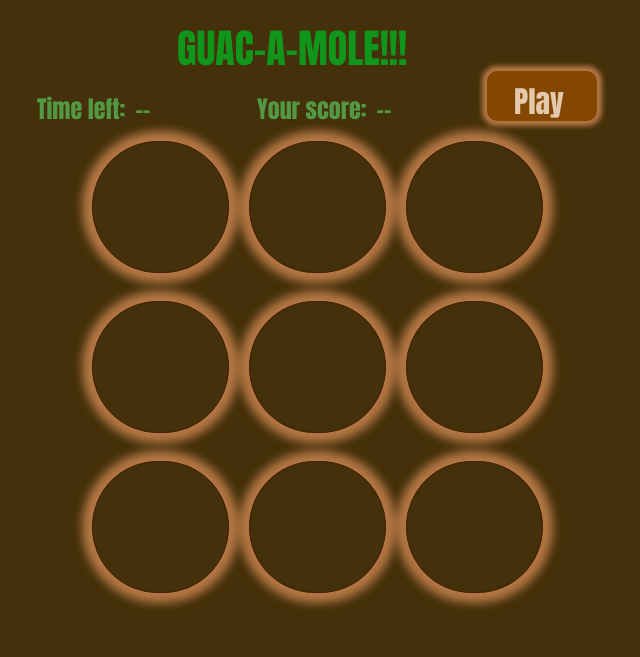
After one commit to jAdelaide/Portfolio, a PHP site: page /assets/Guac-a-mole/guacAmole.html in a window 1280 px wide. The commit adds this page. Shown: the top 657 px of the page, without its empty margins (323-963 px from the left). Run offline with PHP 8.4, Linux system fonts and the light colour scheme.

Commit message:
Guac-a-mole added

```diff
--- /dev/null
+++ b/assets/Guac-a-mole/guac-a-mole.js
@@ -0,0 +1,86 @@
+const moleHoles = document.querySelectorAll('.moleHole')        //Find all elements on the page with the CLASS ".moleHole"
+const mole = document.querySelector('.mole')        //Find the mole
+const timeLeft = document.querySelector('#time-left')        //Find the element with the ID "#time-left"
+const moleScore = document.querySelector('#moleScore')        //Find the score
+const pauseTitle = document.querySelector('#pauseTitle')
+const pauseScreen = document.querySelector('.molePauseScreen')      //Get the pause screen div
+
+let result = 0      //start at 0 score
+let currentTime = 15        //start with 10 seconds
+let timerId = null      //stops the timer interval from moving
+let molePosition        //sets the mole position variable
+let countDownTimerId        //sets the count down timer ID variable
+
+moleHoles.forEach(moleHole => {
+    moleHole.addEventListener('click', () => {
+        if (moleHole.id == molePosition) {
+            result++        //+1 to the result if a hole with a mole is clicked
+            moleScore.textContent = result
+            molePosition = null     //removes the mole from that position
+            moleHole.classList.remove('mole')
+            moleHole.classList.add('hitMole')
+            setTimeout(removeGuaced, 1300)     //remove any guaced moles
+        }
+    })
+})
+
+//
+document.querySelector('.moleButton').addEventListener('click', e => {       //start or end game when you click the button
+    if (currentTime == 15) {        //if the game has not started
+        moveMole()
+        result = 0
+        moleScore.textContent = 0
+    } else {
+        if (pauseScreen.classList.contains('showScreen') == false) {        //if the game isn't paused
+            pauseMoleGame()
+        } else{
+            moveMole()
+        }
+    }
+})
+
+
+//functions
+function randomMoleHole() {     //function to generate a random hole for the moles
+    moleHoles.forEach(moleHole => {
+        moleHole.classList.remove('mole')       //start by removing any existing moles
+    })
+
+    let randomMoleHole = moleHoles[Math.floor(Math.random() * 9)]       //generates a number 0-8 (js arrays are 0 indexed)
+    randomMoleHole.classList.remove('hitMole')        //adds the mole class to whichever hole was just selected
+    randomMoleHole.classList.add('mole')        //adds the mole class to whichever hole was just selected
+
+    molePosition = randomMoleHole.id    //the id is a number 1-9 from the moleHole div
+}
+
+function moveMole() {
+    timerId = setInterval(randomMoleHole, 750)     //generates a mole every # milliseconds
+    countDownTimerId = setInterval(countDown, 1000)     //invoke the countdown function every second
+    pauseScreen.classList.remove('showScreen')      //unpause the game
+    timeLeft.textContent = currentTime + "s"      //update the timer
+}
+
+function countDown() {
+    currentTime--       //-1 from the current time
+    timeLeft.textContent = currentTime + "s"      //update the timer
+
+    if (currentTime < 0) {
+        pauseMoleGame()
+        currentTime = 15
+        timeLeft.textContent = "--"
+        pauseTitle.textContent = "GAME OVER!"
+        document.querySelector('.mole').classList.remove('mole')
+        removeGuaced()
+    }
+}
+
+function pauseMoleGame() {
+    pauseTitle.textContent = "PAUSED"
+    pauseScreen.classList.add('showScreen')     //pause the game
+    clearInterval(timerId)
+    clearInterval(countDownTimerId)
+}
+
+function removeGuaced() {
+    document.querySelector('.hitMole').classList.remove('hitMole')
+}
--- /dev/null
+++ b/assets/Guac-a-mole/guacAmole.html
@@ -0,0 +1,54 @@
+<!DOCTYPE html>
+<html lang="en">
+<head>
+    <meta charset="UTF-8">
+    <meta http-equiv="X-UA-Compatible" content="IE=edge">
+    <meta name="viewport" content="width=device-width, initial-scale=1.0">
+    <title>Guac-a-mole</title>
+    <link rel="stylesheet" href="guacStyle.css">
+</head>
+<body style="background-color: rgb(68, 48, 10)">
+    <div style="width: 50vw; height: 80vh; margin: auto">
+        <div style="width: 50%; padding: auto; margin: -15px auto -70px auto">
+            <h2 style="padding-left: 20px; font-size: 250%; color: rgb(16, 150, 27)">GUAC-A-MOLE!!!</h2>
+        </div>
+
+        <div class="moleRow" style="padding: 30px 0px 30px 0px; width: 100%">
+            <div class="moleRow" style="padding: 0px 0px 0px 40px">
+                <div style="padding-right: 10px"><h2>Time left:</h2></div>
+                <div><h2 id="time-left">--</h2></div>
+            </div>
+
+            <div class="moleRow" style="padding-left: 20px">
+                <div style="padding-right: 10px"><h2>Your score:</h2></div>
+                <div><h2 id="moleScore">--</h2></div>
+            </div>
+
+            <div class="moleButton">
+                <div style="margin: -12px 0 0 12px; font-family: Impact; font-weight: 100;">Play</div>
+            </div>
+        </div>
+
+
+        <div class="moleGrid">
+            <div class="moleHole" id="1"></div>
+            <div class="moleHole" id="2"></div>
+            <div class="moleHole" id="3"></div>
+            <div class="moleHole" id="4"></div>
+            <div class="moleHole" id="5"></div>
+            <div class="moleHole" id="6"></div>
+            <div class="moleHole" id="7"></div>
+            <div class="moleHole" id="8"></div>
+            <div class="moleHole" id="9"></div>
+            <div class="molePauseScreen">
+                <div style="width: 50%; height: 10%; margin: auto; margin-top: 40px;">
+                    <h2 id="pauseTitle">PAUSED</h2>
+                </div>
+                <div class="pauseMole"></div>
+            </div>
+        </div>
+
+        <script src="guac-a-mole.js"></script>
+    </div>
+    </body>
+    </html>
--- /dev/null
+++ b/assets/Guac-a-mole/guacStyle.css
@@ -0,0 +1,93 @@
+.moleRow {
+    width: 200px;
+    height: 30px;
+    display: flex;
+    flex-wrap: wrap;
+}
+.moleGrid {
+    width: 500px;
+    height: 480px;
+    display: flex;
+    flex-wrap: wrap;
+    justify-content: center;
+    padding: 0px 0px 0px 70px;
+    cursor: url("https://raw.githubusercontent.com/jAdelaide/Guac-a-mole/main/avocado60.png") 30 37, pointer;
+}
+.moleHole {
+    width: 27%;
+    height: 27%;
+    margin: 2%;
+    border: 1px solid rgb(68, 34, 3);
+    border-radius: 100px;
+    box-shadow: 0px 0px 10px 10px rgba(255, 167, 108, 0.6);
+}
+.mole{
+    background-image: url(https://raw.githubusercontent.com/jAdelaide/Guac-a-mole/main/mole.png);
+    background-size: 85%;
+    background-repeat: no-repeat;
+    background-position-x: center;
+    background-position-y: center;
+    box-shadow: 0px 0px 10px 10px rgba(204, 154, 243, 0.75), 0px 0px 20px 20px rgba(110, 55, 151, 0.75), 0px 0px 30px 30px rgba(191, 108, 255, 0.75);
+    cursor: url("https://raw.githubusercontent.com/jAdelaide/Guac-a-mole/main/avocado90.png") 50 50, pointer;
+}
+.hitMole {
+    background-image: url(https://raw.githubusercontent.com/jAdelaide/Guac-a-mole/main/hitMole.png);
+    background-size: 100%;
+    background-repeat: no-repeat;
+    background-position-x: center;
+    background-position-y: 25%;
+}
+.moleButton {
+    width: 80px;
+    height: 10px;
+    color: rgb(228, 202, 172);
+    font-weight: bolder;
+    font-size: 30px;
+    background-color: rgb(131, 71, 2);
+    box-shadow: 0px 0px 5px 5px rgba(255, 167, 108, 0.6);
+    border: none;
+    border-radius: 10px;
+    padding: 20px 15px;
+    display: inline-block;
+    margin: 0px 0px 50px 30px;
+    cursor: url("https://raw.githubusercontent.com/jAdelaide/Guac-a-mole/main/avocado90.png") 50 50, pointer;
+    transition-duration: 1s
+}
+.molePauseScreen {
+    position: fixed;
+    z-index: 100;
+    height: 500px;
+    width: 500px;
+    background-color: rgba(221, 193, 243, 0.5);
+    border-radius: 100px;
+    box-shadow: 0px 0px 8px 8px rgba(231, 211, 255, 0.6), 0px 0px 15px 15px rgba(191, 108, 255, 0.6),inset 0px 0px 5px 5px rgba(233, 211, 255, 0.6),  inset 0px 0px 40px 40px rgba(191, 108, 255, 0.6);
+    backdrop-filter: blur(7px);
+    display: none;
+    flex-wrap: wrap;
+    cursor: url("https://raw.githubusercontent.com/jAdelaide/Guac-a-mole/main/avocado90.png") 50 50, pointer;
+}
+.showScreen {
+    display: flex;
+}
+.pauseMole {
+    width: 100%;
+    height: 80%;
+    margin-top: 10px;
+    background-image: url(https://raw.githubusercontent.com/jAdelaide/Guac-a-mole/main/hitMole.png);
+    background-size: 100%;
+    background-repeat: no-repeat;
+    background-position-x: center;
+    background-position-y: 30%;
+    display: flex;
+    flex-wrap: wrap;
+}
+#pauseTitle {
+    color: rgb(113, 3, 128);
+    font-size: xx-large;
+    text-align: center;
+}
+h2 {
+    font-family: Impact;
+    font-weight: 500;
+    color: rgb(83, 153, 67);
+}
--- a/sections/projects.php
+++ b/sections/projects.php
@@ -9,4 +9,5 @@
     <?php include 'projectPages/azureVM.php'; ?>
     <?php include 'projectPages/timesheet.php'; ?>
     <?php include 'projectPages/vbsParams.php'; ?>
+    <button class="moleGameButton" onclick="window.open('../../assets/Guac-a-mole/guacAmole.html" style="padding: 17px 22px">
 </div>
```
Also changed, not shown: custom.css (+17 -0 lines), sections/projectPages/guac-a-mole.php (added, +13 -0 lines), assets/Guac-a-mole/README.md (added), assets/Guac-a-mole/avocado60.png (added), assets/Guac-a-mole/avocado90.png (added), assets/Guac-a-mole/hitMole.png (added), assets/Guac-a-mole/mole.png (added), assets/Guac-a-mole/moleButton.png (added), 1 other file.
